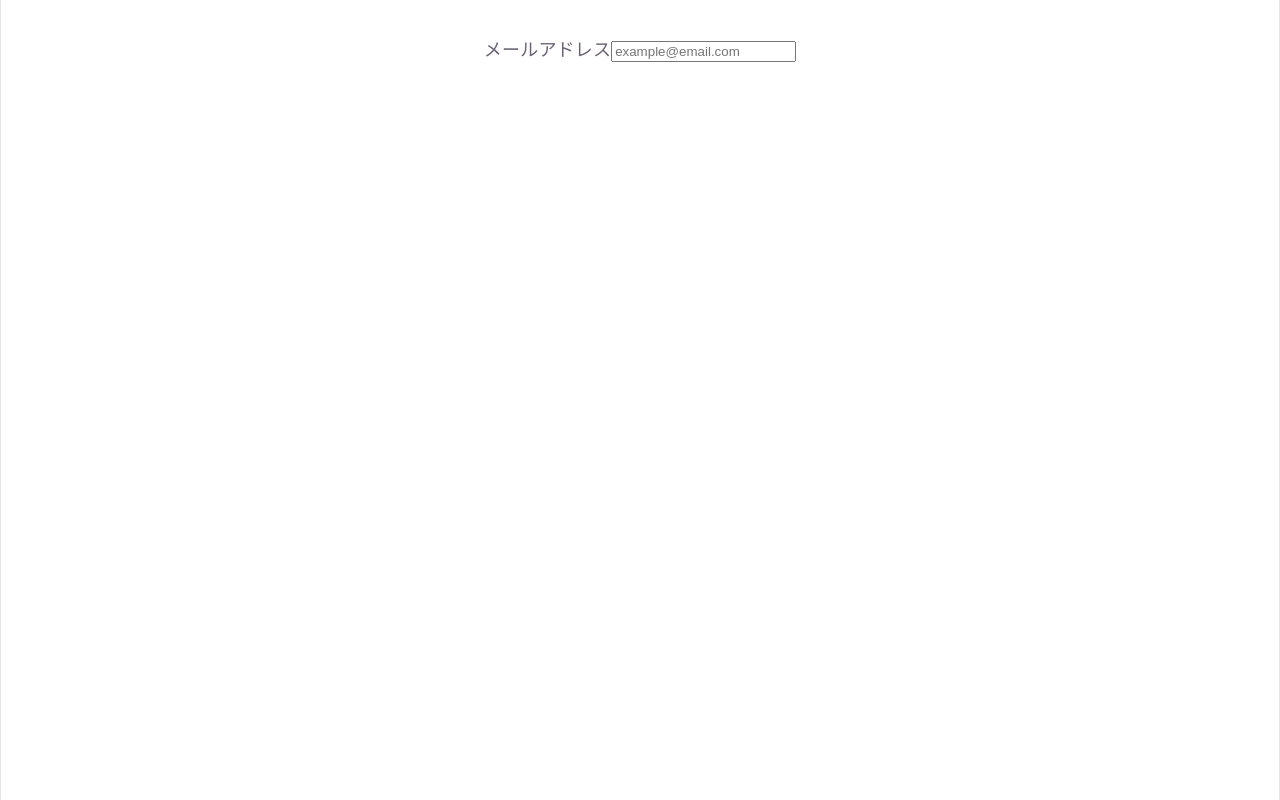
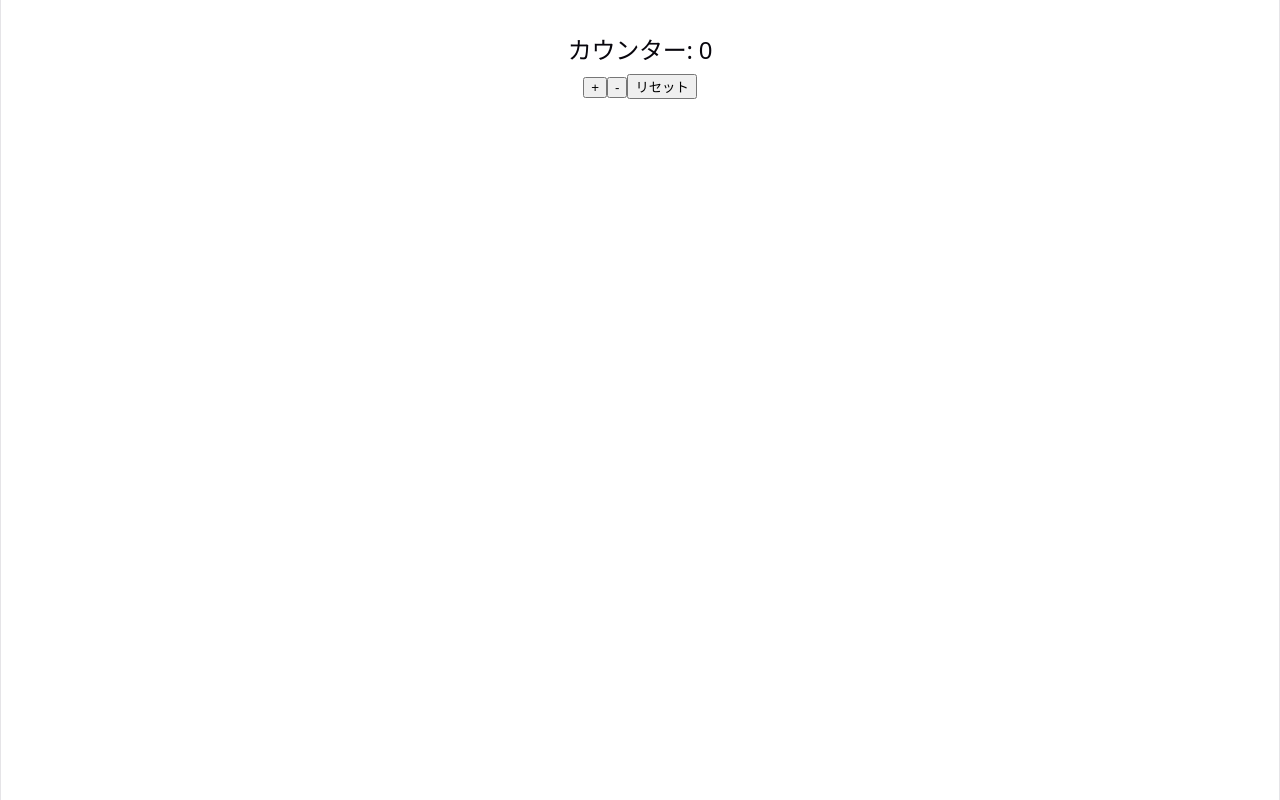
Before and after one commit to misakisoeda/react_tests, a React (Vite) app in the folder udemy-react-100/: page / in a window 1280 px wide. Built offline with nearby package versions, Linux system fonts and the light colour scheme.

Commit message:
feat: q11

```diff
--- a/udemy-react-100/src/App.tsx
+++ b/udemy-react-100/src/App.tsx
@@ -1,11 +1,11 @@
 import './App.css';
-import Question10 from './components/basic/Question10';
+import Question11 from './components/basic/Question11';
 
 function App() {
 
   return (
     <>
-      <Question10 />
+      <Question11 />
     </>
   )
 }
--- /dev/null
+++ b/udemy-react-100/src/components/basic/Question11.tsx
@@ -0,0 +1,30 @@
+import { useState } from 'react'
+
+function Counter() {
+  const [count, setCount] = useState(0);
+
+  const increment = () => {
+    setCount(prev => prev + 1); //連打防止で関数形式で書く
+    // setCount(count + 1);
+  }
+
+  const decrement = () => {
+    setCount(prev => prev - 1);
+    // setCount(count - 1);
+  }
+
+  const reset = () => {
+    setCount(0);
+  }
+
+  return (
+    <div>
+      <h2>カウンター: {count}</h2>
+      <button onClick={increment}>+</button>
+      <button onClick={decrement}>-</button>
+      <button onClick={reset}>リセット</button>
+    </div>
+  );
+}
+
+export default Counter;
```
